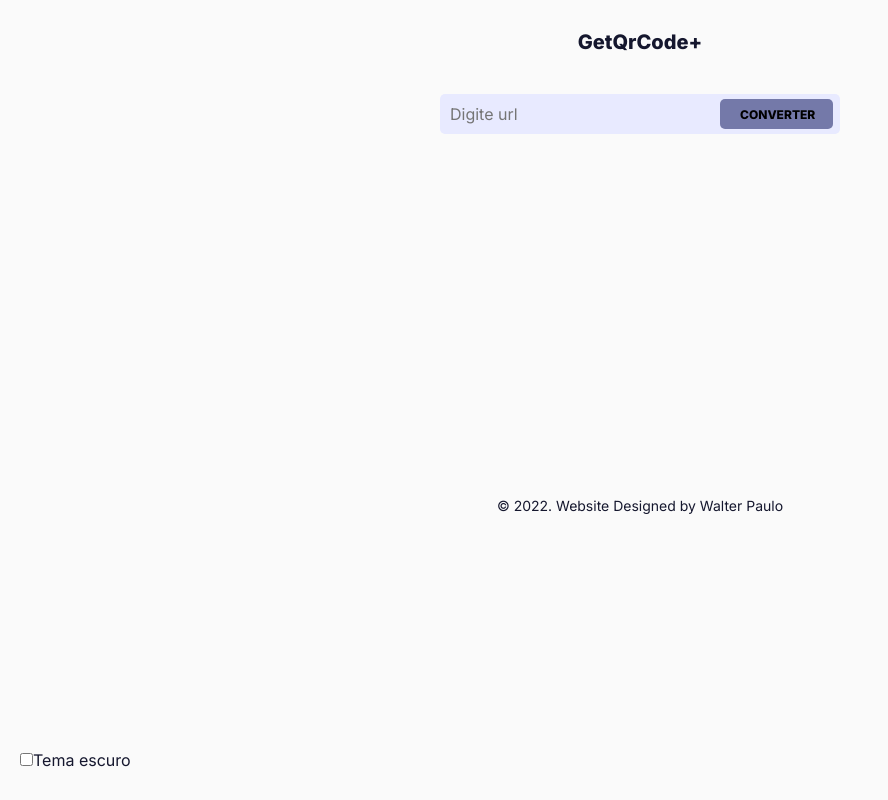
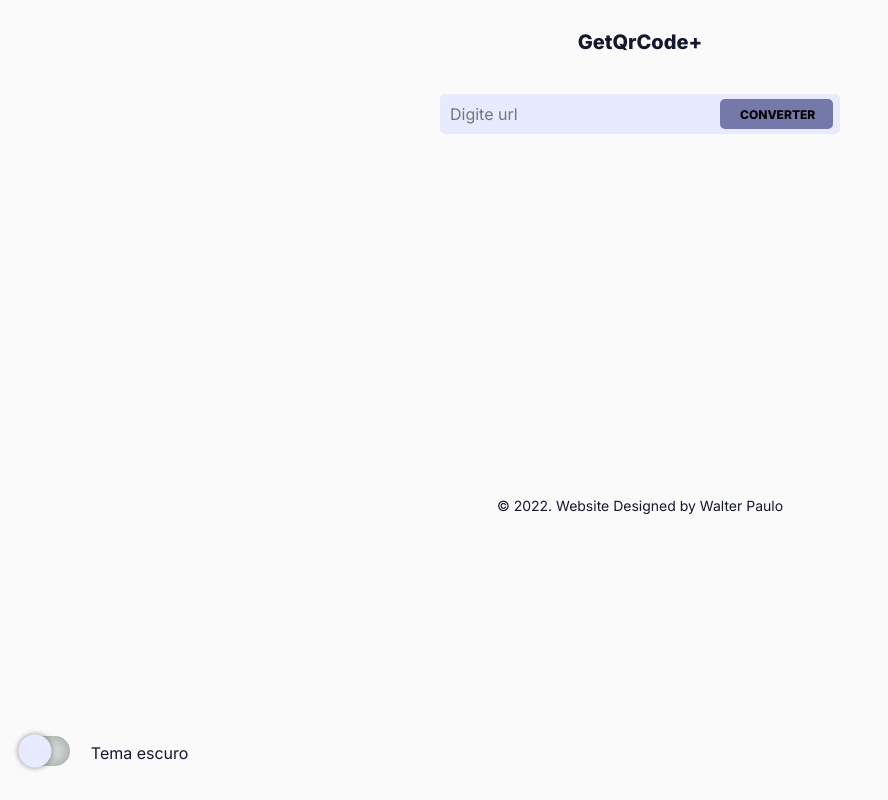
Before and after one commit to walterpaulo/getQrCode, a React (Vite) app: page / in a window 1280 px wide. Shown: the whole page, without its empty margins (0-888 px from the left). Built offline with nearby package versions, Linux system fonts and the light colour scheme.

Commit message:
feat: added TOGGLE BUTTON

```diff
--- a/src/shared/components/ButtonColor/index.tsx
+++ b/src/shared/components/ButtonColor/index.tsx
@@ -1,9 +1,8 @@
-import React from 'react';
-import { useTheme } from '../../hooks/useTheme';
-import { Container, InputFlat, LabaleFlat } from './style';
+import React from "react";
+import { useTheme } from "../../hooks/useTheme";
+import { Container, InputFlat, LabaleFlat } from "./style";
 
-
-interface IDarkModeCheckboxProps { }
+interface IDarkModeCheckboxProps {}
 
 export const ButtonColor: React.FC<IDarkModeCheckboxProps> = () => {
   const { isDark, toggleDarkMode } = useTheme();
@@ -15,9 +14,9 @@ export const ButtonColor: React.FC<IDarkModeCheckboxProps> = () => {
           type="checkbox"
           checked={isDark}
           onChange={() => toggleDarkMode()}
-          />
-          Tema escuro
+        />
       </LabaleFlat>
+      <p>Tema escuro</p>
     </Container>
   );
-}
+};
--- a/src/shared/components/ButtonColor/style.ts
+++ b/src/shared/components/ButtonColor/style.ts
@@ -2,11 +2,54 @@ import styled from "styled-components";
 
 export const Container = styled.div`
   margin: 30px auto;
-  width: 120px;
+  width: 200px;
   position: absolute;
   bottom: 0;
   left: 20px;
-`
-export const InputFlat = styled.input``
+  display: flex;
+  flex-direction: row;
+  gap: 1.3em;
+  align-items: center;
+`;
+export const InputFlat = styled.input`
+  appearance: none;
+  width: 50px;
+  height: 30px;
+  background-color: #dae2df;
+  border-radius: 25px;
+  box-shadow: inset 0px 0px 16px 1px rgba(0, 0, 0, 0.3);
+  cursor: pointer;
+  transition: 0.4s;
+  position: relative;
+  :before {
+    content: "";
+    width: 30px;
+    height: 30px;
+    background-color: #e8eaff;
+    position: absolute;
+    top: 0px;
+    left: 0px;
+    border-radius: 50px;
+    transform: scale(1.1);
+    transition: 0.4s;
+    box-shadow: 0px 0px 5px 1px rgba(0, 0, 0, 0.3);
+  }
+  :checked {
+    background-color: #3decb1;
+    :before {
+      width: 30px;
+      height: 30px;
+      content: "";
+      /* background-color: #DF963D; */
+      border-radius: 50px;
+      position: absolute;
+      box-shadow: 0px 0px 2px 1px rgba(255, 255, 255, 0.4);
+      transform: scale(1.1);
+      top: 0;
+      left: 25px;
+      transition: 0.4s;
+    }
+  }
+`;
 
-export const LabaleFlat = styled.label``
+export const LabaleFlat = styled.label``;
```
Also changed, not shown: public/getQrCode2.png (added), 1 other file (tests, documents, lock files or other folders).
